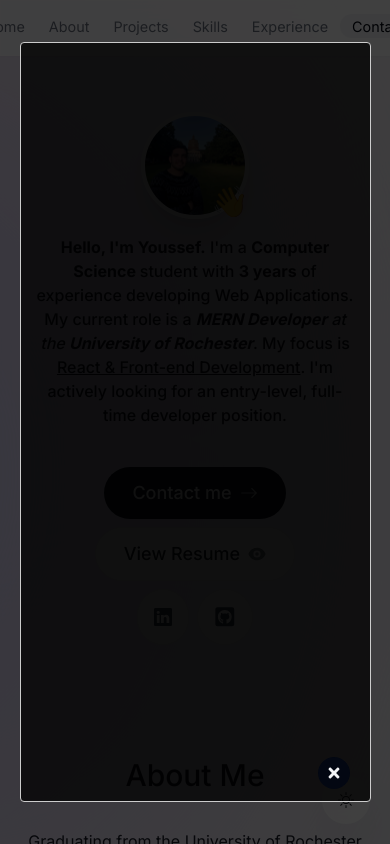
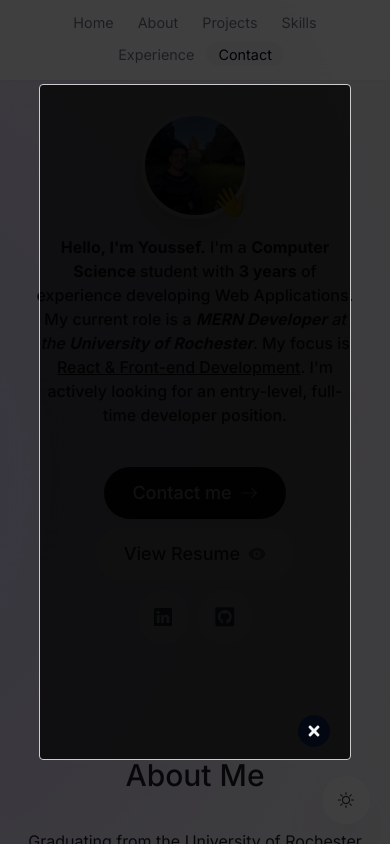
Before and after one commit to 3bdrahman/portfolio_next, a Next.js app: page / in a window 390 px wide. Both pictures are taken after a click on the link "View Resume". Shown: the top 844 px of the page. Built offline with nearby package versions, Linux system fonts and the light colour scheme; no server answers.

Commit message:
fix views

```diff
--- a/components/header.tsx
+++ b/components/header.tsx
@@ -11,13 +11,13 @@ export default function Header() {
     const {activeSection, setActiveSection, setTimeLastClick} = useActiveSectionContext();
   return (
     <header className='z-[10] relative'>
-        <motion.div className='fixed top-0 left-1/2 h-[3.5rem] w-full rounded-none border border-white border-opacity-40
+        <motion.div className='fixed top-0 left-1/2 h-[5rem] w-full rounded-none border border-white border-opacity-40
         bg-white bg-opacity-80 shadow-sm shadow-black/[0.03] backdrop-blur-[0.5rem]
         sm:top-6 sm:h-[3.25rem] sm:w-[36rem] sm:rounded-full dark:bg-gray-950 dark:border-black/40 dark:bg-opacity-75' initial={{y:-100, x:"-50%", opacity:0}} animate={{y:0, x:"-50%", opacity:1}}>
 
         </motion.div>
         <nav className='flex fixed top-[0.15rem] left-1/2 h-12 -translate-x-1/2 py-2 sm:top-[1.7rem] sm:h-[initial] sm:py-0'>
-            <ul className='flex w-[42rem] flex-wrap items-center justify-center gap-y-1 text-[0.9rem] font-sm sm:font-medium text-gray-500 sm:flex-nowrap sm:gap-5'>
+            <ul className='flex w-[22rem] flex-wrap items-center justify-center gap-y-2 text-[0.9rem] font-sm sm:font-medium text-gray-500 sm:flex-nowrap sm:gap-5'>
                 {links.map((link)=>(
                     <motion.li className='h-3/4 flex items-center justify-center relative' key={link.hash} initial={{y: -100, opacity:0}} animate={{y:0, opacity:1}}>
                         <Link className={clsx('flex w-full items-center justify-center px-3 py-3 hover:text-gray-950 transition dark:text-gray-500 dark:hover:text-gray-300', {
--- a/components/intro.tsx
+++ b/components/intro.tsx
@@ -86,20 +86,19 @@ export default function Intro() {
                         zIndex:999
                     },
                     content: {
-                        accentColor:"azure",
-                        overflow:'hidden',
-                        top: '5%',
-                        left: '5%',
-                        right: '5%',
-                        bottom: '5%',
+                        overflow:'auto',
+                        top: '10%',
+                        left: '10%',
+                        right: '10%',
+                        bottom: '10%',
                         padding:0,
                         backgroundColor: theme === 'light'? 'rgba(0, 0, 0, 0.75)' : 'lightgray'
                     },
 
                 }}>
-                    <div className='h-[100%] relative'>
-                    <iframe src='/resume.pdf' width="100%" height="100%"></iframe>
-                    <button className='absolute bottom-3 right-5 p-2  rounded-full hover:scale-105 text-gray-100  bg-gray-950 dark:text-gray-100 hover:bg-gray-100 hover:text-gray-950 transition-all ' onClick={toggleModal}><FaTimes/></button>
+                    <div className='h-full relative p-0'>
+                    <iframe className='w-full h-full' src='/resume.pdf' width="100%" height="100%"></iframe>
+                    <button className='absolute bottom-3 right-5 p-2  rounded-full hover:scale-105 text-gray-100 bg-gray-950 dark:text-gray-100 hover:bg-gray-100 hover:text-gray-950 transition-all ' onClick={toggleModal}><FaTimes/></button>
                     </div>
 
                 </Modal>
```
